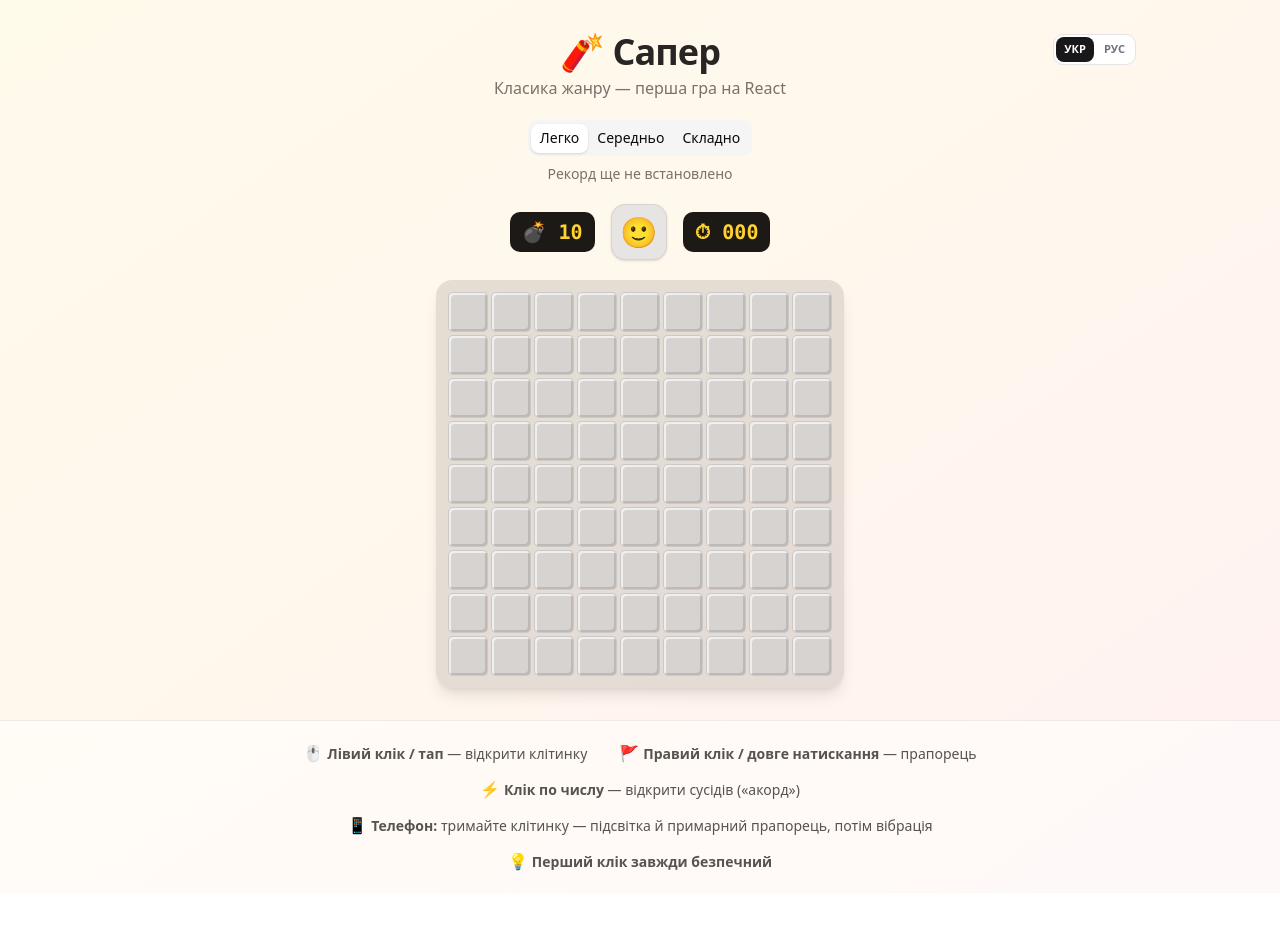
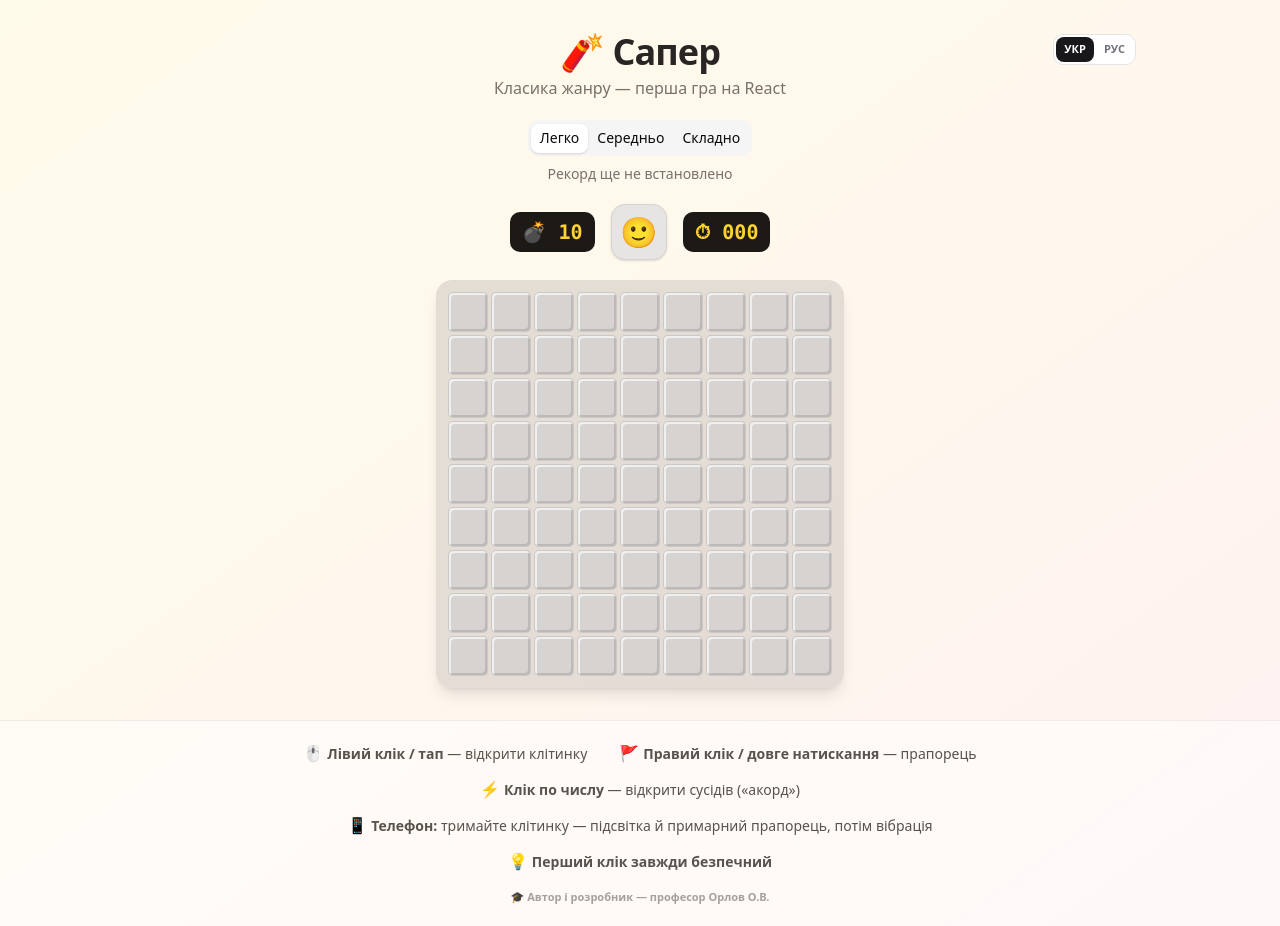
Before and after one commit to alex195703/saper, a Next.js app: page / in a window 1280 px wide. Before the commit the page ends 893 px from the top, so only its background shows below. Built offline with nearby package versions, Linux system fonts and the light colour scheme.

Commit message:
Author credit: klasyczna gra profesora Orlova O.V. (tab title, footer line, SEO meta)

```diff
--- a/src/app/layout.tsx
+++ b/src/app/layout.tsx
@@ -3,10 +3,11 @@ import "./globals.css";
 import { Toaster } from "@/components/ui/toaster";
 
 export const metadata: Metadata = {
-  title: "Сапер — класична гра на React",
+  title: "Сапер — класична гра професора Орлова О.В.",
+  authors: [{ name: "професор Орлов О.В." }],
   description:
-    "Класичний Сапер на React: три рівні складності, таймер, рекорди та «акорди». Твоя перша веб-гра.",
-  keywords: ["Сапер", "Сапёр", "Minesweeper", "гра", "гра онлайн", "React", "Next.js"],
+    "Класичний Сапер на React: три рівні складності, таймер, рекорди та «акорди». Твоя перша веб-гра. Автор — професор Орлов О.В.",
+  keywords: ["Сапер", "Сапёр", "Minesweeper", "гра", "гра онлайн", "React", "Next.js", "Орлов", "професор Орлов"],
 };
 
 export default function RootLayout({
--- a/src/app/page.tsx
+++ b/src/app/page.tsx
@@ -221,7 +221,7 @@ function CellButton({ cell, gameStatus, sizeClass, row, col, onReveal, onFlag }:
 
 export default function Home() {
   const L = useL() // (uk, ru) → текст поточной мови
-  useTitle('Сапер — класична гра на React', 'Сапёр — классическая игра на React')
+  useTitle('Сапер — класична гра професора Орлова О.В.', 'Сапёр — классическая игра профессора Орлова А.В.')
 
   const B = useBi() // { uk, ru } → текст поточной мови
   const [difficulty, setDifficulty] = useState<Difficulty>('easy')
@@ -459,6 +459,9 @@ export default function Home() {
             <b>{L('Перший клік завжди безпечний', 'Первый клик всегда безопасен')}</b>
           </span>
         </div>
+        <p className="mt-4 text-center text-[11px] font-semibold text-stone-400">
+          🎓 {L('Автор і розробник — професор Орлов О.В.', 'Автор и разработчик — профессор Орлов А.В.')}
+        </p>
       </footer>
     </div>
   )
```
